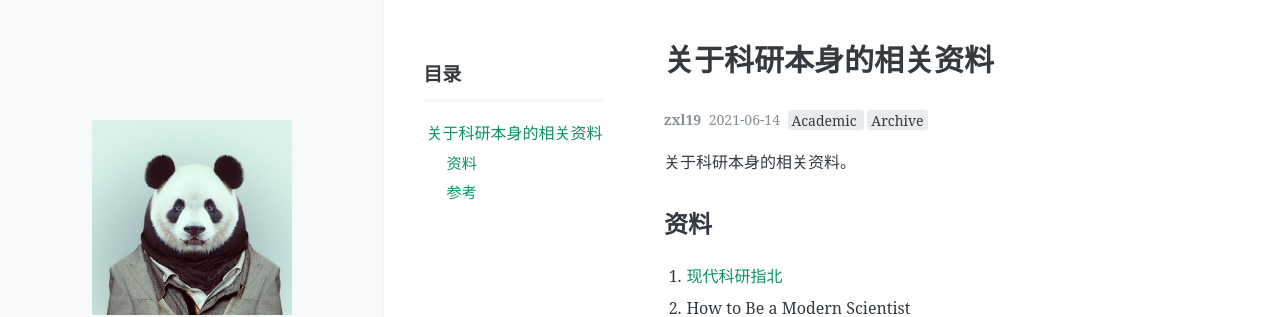
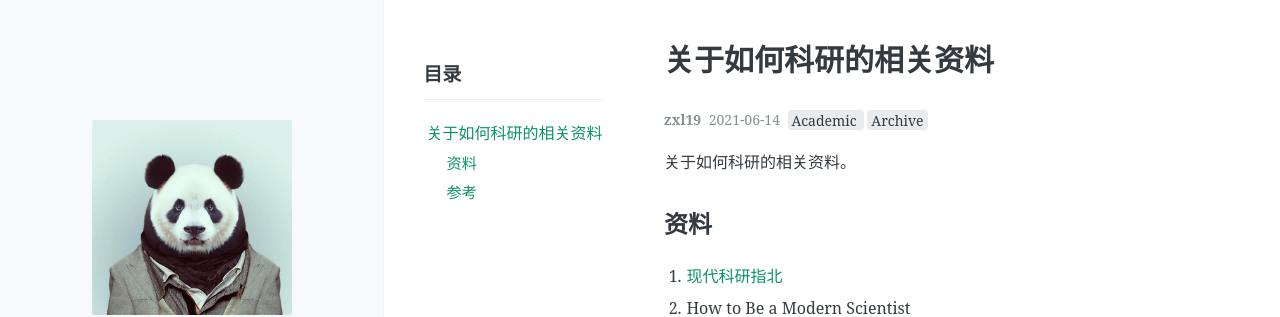
Before and after one commit to zxl19/zxl19.github.io, a Jekyll site: the page built from _posts/2021-06-14-academic-guide.md, in a window 1280 px wide. Shown: the top 317 px of the page. Built offline with Jekyll 4.4.1, drawn with Linux system fonts in a browser that asks for light colours; comment, search, counter and statistics services are not loaded.

Commit message:
Update Posts

```diff
--- a/_posts/2021-06-14-academic-guide.md
+++ b/_posts/2021-06-14-academic-guide.md
@@ -1,6 +1,6 @@
 ---
 layout: post
-title: 关于科研本身的相关资料
+title: 关于如何科研的相关资料
 date: 2021-06-14
 author: zxl19
 tags: [Academic, Archive]
@@ -9,7 +9,7 @@ toc: true
 pinned: false
 ---
 
-关于科研本身的相关资料。
+关于如何科研的相关资料。
 
 <!-- more -->
 
```
Also changed, not shown: _posts/2021-06-14-ergonomics-setup.md (+1 -0 lines).
